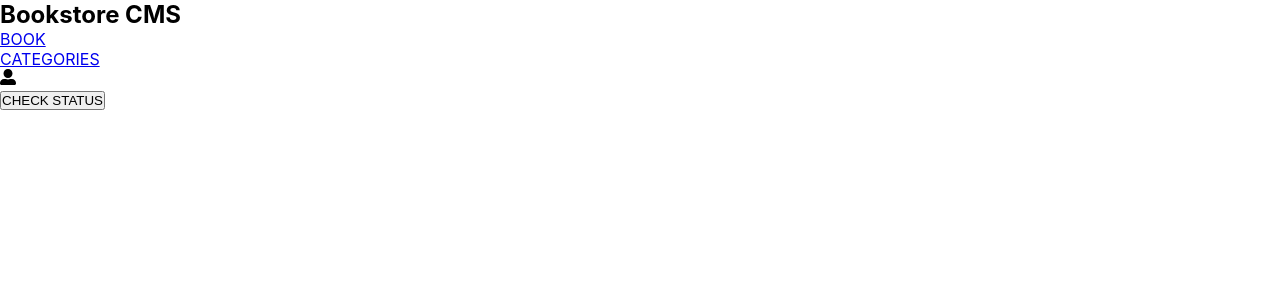
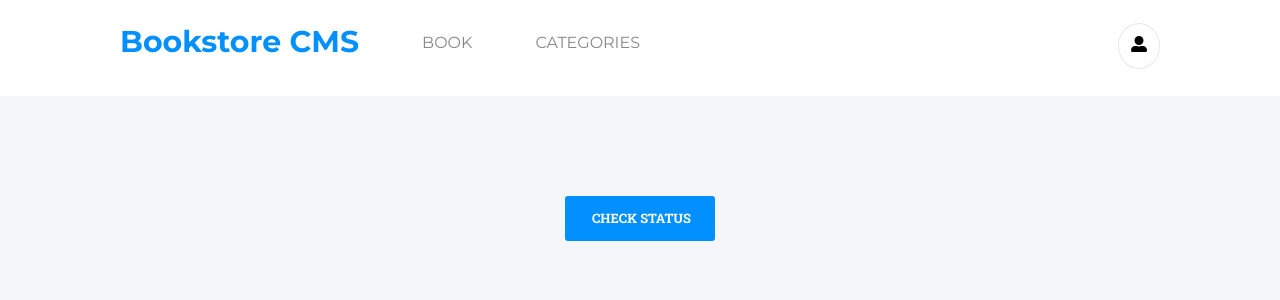
Before and after one commit to Donmark2k/bookstore, a React (Create React App) app: page /categories in a window 1280 px wide. Shown: the top 300 px of the page. Built offline with nearby package versions, Linux system fonts and the light colour scheme.

Commit message:
Import the font family from google

```diff
--- a/src/App.css
+++ b/src/App.css
@@ -1,5 +1,101 @@
+
+@import url('https://fonts.googleapis.com/css2?family=Montserrat:ital,wght@0,200;0,300;0,400;0,500;0,600;0,700;0,800;0,900;1,100;1,200;1,300;1,400;1,500;1,600;1,700;1,800;1,900&family=Roboto+Slab:wght@200;300;400;500;600;700;800;900&display=swap');
 * {
   margin: 0;
   padding: 0;
   box-sizing: border-box;
+  font-family: Montserrat, sans-serif;
 }
+body {
+  background: #F5F6FA;
+}
+a {
+  text-decoration: none;
+}
+nav {
+  display: flex;
+  justify-content: space-between;
+  background-color: #fff;
+  padding: 1.438rem 7.5rem 1.688rem 7.5rem;
+}
+ul.navbar {
+  width: 50%;
+  list-style-type: none;
+  display: flex;
+  flex-direction: row;
+  justify-content: space-between;
+}
+ul h1 {
+  color: #0290FF;
+  font-size: 1.875rem
+}
+ul.navbar li {
+text-decoration-style: none;
+margin: 10px 0;
+color: #000;
+}
+ul.navbar li a {
+  color: #888;
+}
+.profile {
+  justify-content: center;
+  align-items: center;
+  border: solid 1px #E8E8E8;
+  border-radius: 50%;
+  padding: 12px;
+}
+.bookH3{
+  padding-left: 7.5rem;
+  font-size: 1.25rem;
+  font-weight: bold;
+  color: #888
+}
+form {
+  display: flex;
+  flex-direction: row;
+  width: 100%;
+  justify-content: space-between;
+  padding: 1.438rem 7.5rem 1.688rem 7.5rem;
+}
+input {
+  width: 30%;
+  height: 2.813rem;
+  border-radius: 4px;
+  border: solid 1px #E8E8E8;
+  background-color: #fff;
+  padding: 0.375rem 0.938rem 0.563rem 1rem;
+}
+select {
+  width: 20%;
+  height: 2.813rem;
+  border-radius: 4px;
+  border: solid 1px #E8E8E8;
+  background-color: #fff;
+  padding: 0.375rem 0.938rem 0.563rem 1rem;
+}
+.addBtn {
+  width: 150px;
+  padding: 0.801rem 1.188rem 0.886rem 1.375rem;
+  border-radius: 3px;
+  border: none;
+  cursor: pointer;
+  background-color: #0290FF;
+  color: #fff;
+  font-size: 0.813rem;
+  font-weight: bold;
+  font-family: 'Roboto Slab', sans-serif;
+}
+.statusBtn {
+  display: block;
+  width: 150px;
+  padding: 0.801rem 1.188rem 0.886rem 1.375rem;
+  border-radius: 3px;
+  border: none;
+  cursor: pointer;
+  background-color: #0290FF;
+  color: #fff;
+  font-size: 0.813rem;
+  font-weight: bold;
+  font-family: 'Roboto Slab', sans-serif;
+  margin:  100px auto;
+}
```
